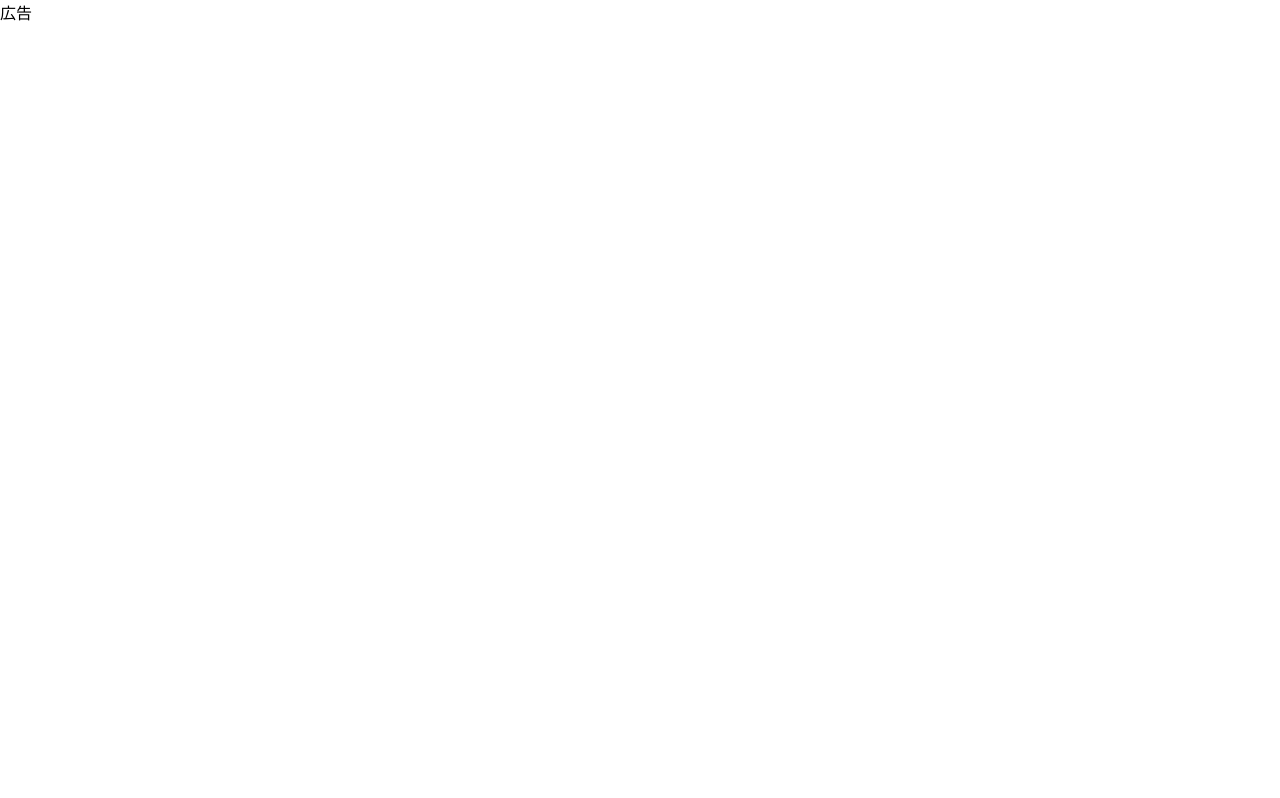
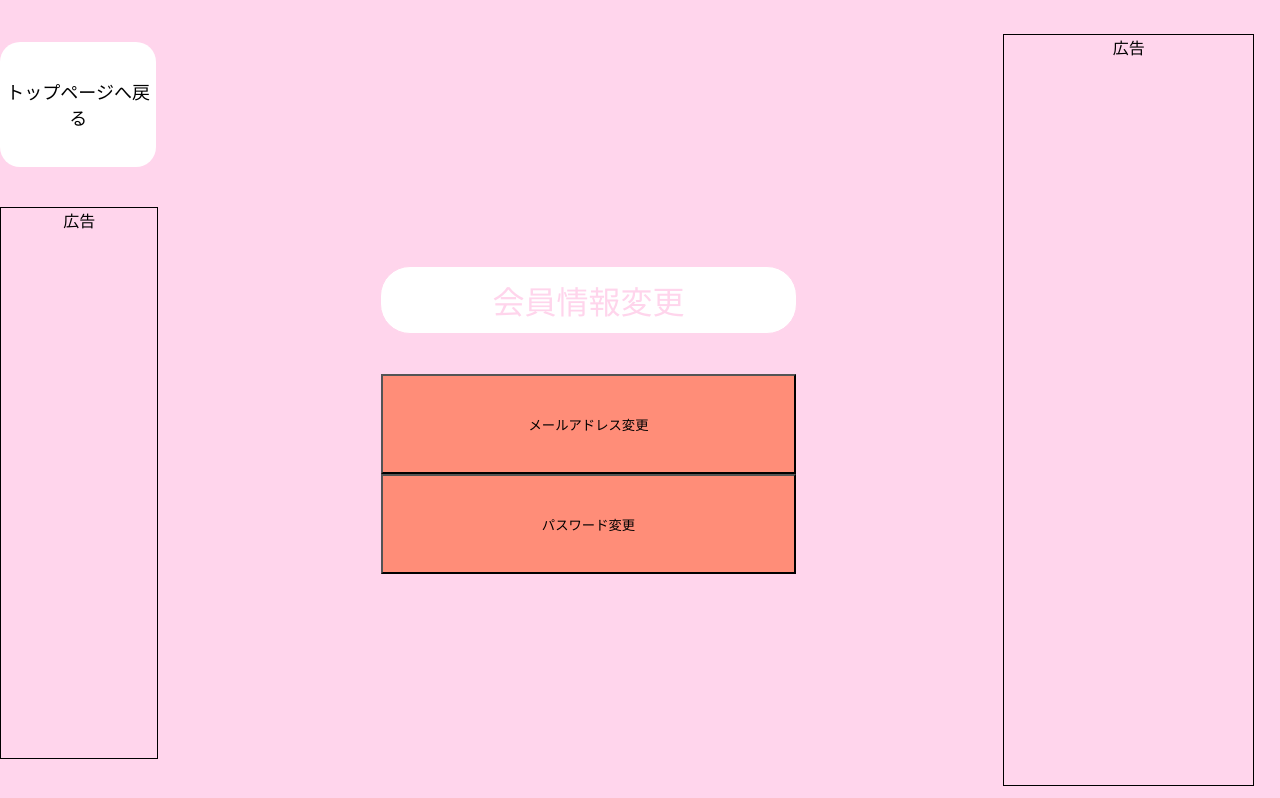
Before and after one commit to pyo216/Neozero_Front, a React (Create React App) app in the folder soft/: page /change_info in a window 1280 px wide. Built offline with nearby package versions, Linux system fonts and the light colour scheme.

Commit message:
がんばりました

```diff
--- a/soft/src/change_info/change_info.js
+++ b/soft/src/change_info/change_info.js
@@ -1,16 +1,60 @@
+//会員情報変更画面
+
 import React from 'react'; // React用
 import { useNavigate } from 'react-router-dom'; // ページ遷移用
-/*
-import styles from './login.module.css'; // CSSモジュール(cssファイルかく)
-*/
+import styles from './change_info.module.css'; // CSSモジュール(cssファイルかく)
 
 const ChangeInfo = () => {
     //ここから下変える
   const navigate = useNavigate(); // ページ遷移用
 
+  const handletop = () => { //「トップページ」ボタン押下
+    navigate('/top'); // トップページに移動
+  };
+
+  const handlemail_change = () => { //「メアド」ボタン押下
+    navigate('/mail_change'); // メアドに移動
+  };
+
+  const handlechange_pass = () => { //「パスワード」ボタン押下
+    navigate('/change_pass'); // パスワードに移動
+  };
 
   return (
-      <div>広告</div>
+    <div className={styles.body}>
+    <div cclassName={styles.left}>
+    <button // 「トップページへ戻る」ボタン
+          className={styles.button}
+          onClick={handletop}
+>
+ トップページへ戻る
+</button>
+
+      <div className={styles.advertisement}>広告</div>
+    </div>
+
+    <div className={styles.center}>
+      <div className={styles.change}>会員情報変更</div>
+      <button // 「メアド」ボタン
+          className={styles.important}
+          onClick={handlemail_change}
+>
+ メールアドレス変更
+</button>
+
+<button // 「パスワード」ボタン
+          className={styles.important}
+          onClick={handlechange_pass}
+>
+ パスワード変更
+</button>
+    </div>
+
+    <div className={styles.right}>
+      <div className={styles.advertisement2}>広告</div>
+    </div>
+  </div>
+
     );
 };
 
--- a/soft/src/change_info/change_info.module.css
+++ b/soft/src/change_info/change_info.module.css
@@ -1,4 +1,5 @@
 .body {
+    min-height: 100vh; /* 高さ指定 */
     background-color: #FFD5EC;
     display: flex;
     justify-content: center;
@@ -21,7 +22,7 @@
     text-align: center;
 }
 
-button {
+.button {
     font-size: large;
     width: 90%;
     height: 125px;
@@ -39,7 +40,7 @@ button {
     width: 50%;
 }
 
-#main-btn:hover {
+.main-btn:hover {
     background: #c3a8ca;
 }
 
@@ -56,7 +57,7 @@ button {
     justify-content: flex-start;
 }
 
-#change {
+.change {
     text-align: center;
     margin: 40px auto;
     border-radius: 30px;
@@ -68,7 +69,7 @@ button {
     color: #FFD5EC;
 }
 
-#advertisement {
+.advertisement {
     width: 90%;
     height: 550px;
     text-align: center;
@@ -76,7 +77,7 @@ button {
 }
 
 
-#advertisement2 {
+.advertisement2 {
     width: 90%;
     height: 750px;
     margin-top: 20px;
```
